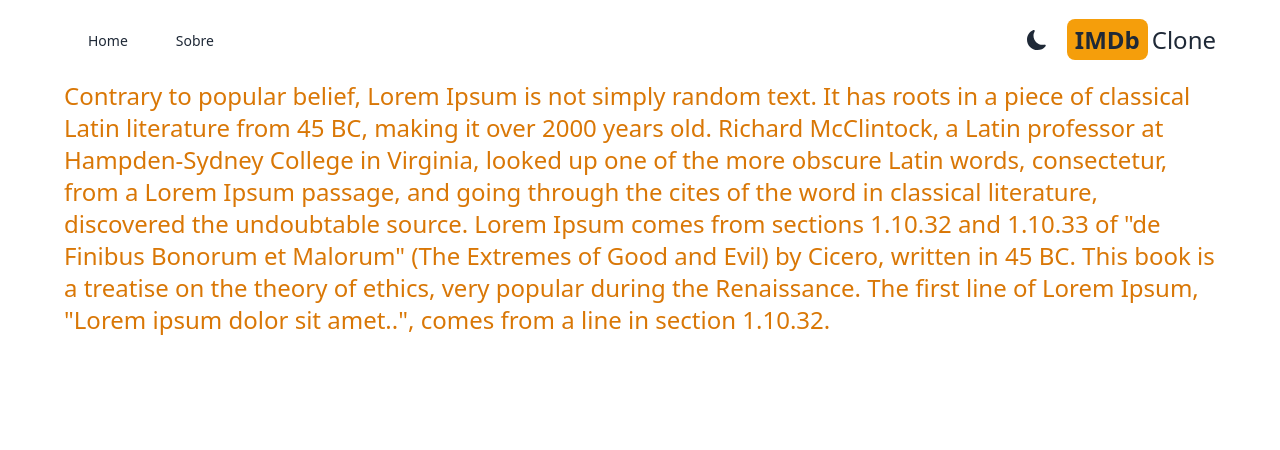
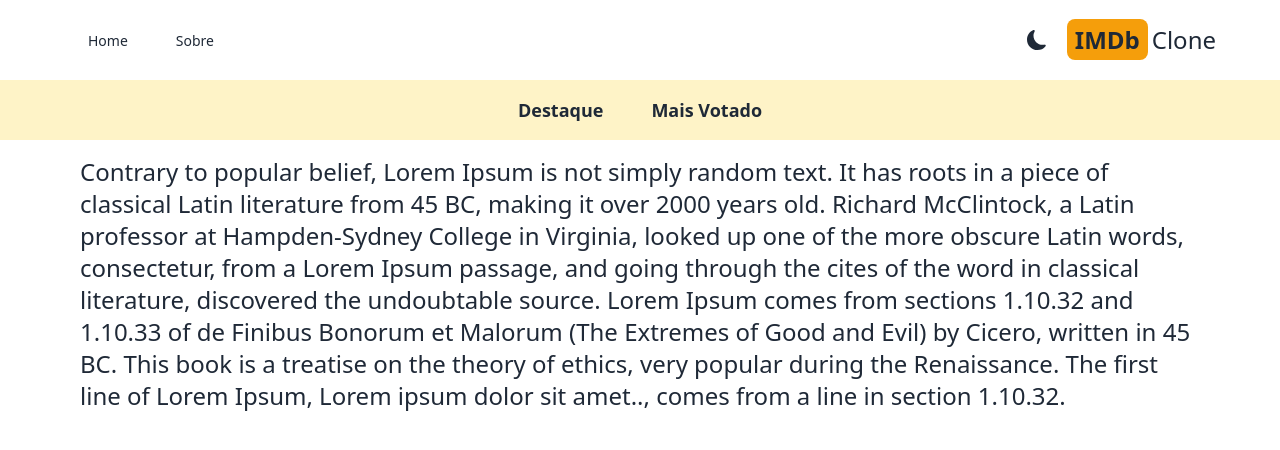
Before and after one commit to mvenicios/imdb, a Next.js app: page /about in a window 1280 px wide. Shown: the top 450 px of the page. Built offline with nearby package versions, Linux system fonts and the light colour scheme.

Commit message:
create the navbar component

```diff
--- a/src/app/about/page.jsx
+++ b/src/app/about/page.jsx
@@ -1,9 +1,7 @@
-import React from "react";
-
 export default function About() {
   return (
-    <div className="max-w-6xl mx-auto space-y-4">
-      <h1 className="text-2xl font-medium text-amber-600">
+    <div className="max-w-6xl mx-auto space-y-4 p-4">
+      <h1 className="text-2xl font-medium dark:text-amber-50">
         Contrary to popular belief, Lorem Ipsum is not simply random text. It
         has roots in a piece of classical Latin literature from 45 BC, making it
         over 2000 years old. Richard McClintock, a Latin professor at
@@ -11,10 +9,10 @@
         Latin words, consectetur, from a Lorem Ipsum passage, and going through
         the cites of the word in classical literature, discovered the
         undoubtable source. Lorem Ipsum comes from sections 1.10.32 and 1.10.33
-        of "de Finibus Bonorum et Malorum" (The Extremes of Good and Evil) by
+        of de Finibus Bonorum et Malorum (The Extremes of Good and Evil) by
         Cicero, written in 45 BC. This book is a treatise on the theory of
         ethics, very popular during the Renaissance. The first line of Lorem
-        Ipsum, "Lorem ipsum dolor sit amet..", comes from a line in section
+        Ipsum, Lorem ipsum dolor sit amet.., comes from a line in section
         1.10.32.
       </h1>
     </div>
--- /dev/null
+++ b/src/app/components/Navbar.jsx
@@ -0,0 +1,10 @@
+import NavbarItem from "./NavbarItem";
+
+export default function Navbar() {
+  return (
+    <div className="flex justify-center dark:bg-gray-700 bg-amber-100 lg:text-lg p-4">
+      <NavbarItem title="Destaque" param="fetchTrending" />
+      <NavbarItem title="Mais Votado" param="fetchTopRated" />
+    </div>
+  );
+}
--- /dev/null
+++ b/src/app/components/NavbarItem.jsx
@@ -0,0 +1,22 @@
+"use client";
+import Link from "next/link";
+import { useSearchParams } from "next/navigation";
+
+export default function NavbarItem({ title, param }) {
+  const searchParams = useSearchParams();
+  const genre = searchParams.get("genre");
+  return (
+    <div className="">
+      <Link
+        className={`m-4 hover:text-amber-600 font-semibold p-2 ${
+          genre &&
+          genre === param &&
+          "underline underline-offset-8 decoration-4 decoration-amber-500 rounded-lg"
+        }`}
+        href={`/?genre=${param}`}
+      >
+        {title}
+      </Link>
+    </div>
+  );
+}
--- a/src/app/layout.tsx
+++ b/src/app/layout.tsx
@@ -1,5 +1,6 @@
 import Providers from "./Providers";
 import Header from "./components/Header";
+import Navbar from "./components/Navbar";
 import "./globals.css";
 
 export const metadata = {
@@ -19,6 +20,7 @@
           {/*Header*/}
           <Header />
           {/*Navbar*/}
+          <Navbar />
           {/*SearchBox*/}
           {children}
         </Providers>
```
